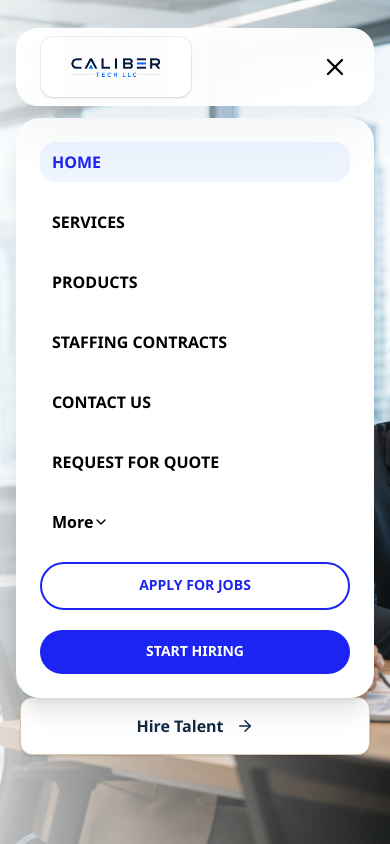
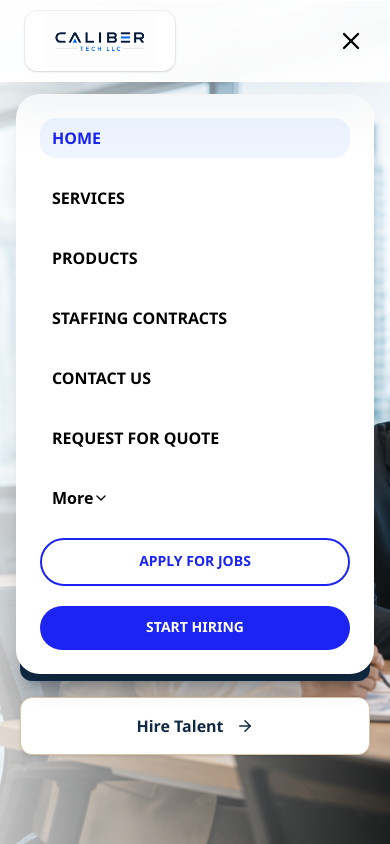
Before and after one commit to SDinesh212/Caliber, a Next.js app: page / in a window 390 px wide. Both pictures are taken after a click on the button 335 px from the left and 67 px from the top of the page. Shown: the top 844 px of the page. Built offline with nearby package versions, Linux system fonts and the light colour scheme.

Commit message:
final commit

```diff
--- a/src/components/layout/Navbar.tsx
+++ b/src/components/layout/Navbar.tsx
@@ -16,10 +16,7 @@ export default function Navbar() {
   const [scrolled, setScrolled] = useState(false);
 
   const isActiveHref = (href: string) => {
-    if (href === "/") {
-      return pathname === "/";
-    }
-
+    if (href === "/") return pathname === "/";
     return pathname === href || pathname.startsWith(`${href}/`);
   };
 
@@ -50,9 +47,7 @@ export default function Navbar() {
   ) => {
     closeMenu?.();
 
-    if (href.includes("#") || href.startsWith("http")) {
-      return;
-    }
+    if (href.includes("#") || href.startsWith("http")) return;
 
     if (href === pathname) {
       event.preventDefault();
@@ -77,17 +72,17 @@ export default function Navbar() {
       initial={{ opacity: 0, y: -18 }}
       animate={{ opacity: 1, y: 0 }}
       transition={{ duration: 0.55, ease: [0.22, 1, 0.36, 1] }}
-      className={`fixed left-0 top-0 z-50 w-full transition-all duration-500 ${
-        scrolled ? "px-0 pt-0" : "px-4 pt-7"
+      className={`fixed left-0 top-0 z-50 w-full px-0 pt-0 transition-all duration-500 ${
+        scrolled ? "xl:px-0 xl:pt-0" : "xl:px-4 xl:pt-7"
       }`}
     >
       <motion.nav
         layout
         transition={{ type: "spring", stiffness: 180, damping: 24 }}
-        className={`mx-auto flex items-center justify-between border bg-white/95 px-6 shadow-[0_20px_60px_rgba(15,47,74,0.08)] backdrop-blur-xl transition-all duration-500 ${
+        className={`mx-auto flex h-[82px] max-w-full items-center justify-between rounded-none border border-white bg-white/95 px-6 shadow-[0_20px_60px_rgba(15,47,74,0.08)] backdrop-blur-xl transition-all duration-500 ${
           scrolled
-            ? "h-[82px] max-w-full rounded-none border-white"
-            : "h-[78px] max-w-[1510px] rounded-[22px] border-white"
+            ? "xl:h-[82px] xl:max-w-full xl:rounded-none"
+            : "xl:h-[78px] xl:max-w-[1510px] xl:rounded-[22px]"
         }`}
       >
         <BrandLogo placement="navbar" priority />
@@ -149,13 +144,10 @@ export default function Navbar() {
                 ) : (
                   <Link
                     href={link.href}
-                    onClick={(event) =>
-                      handlePageLinkClick(event, link.href)
-                    }
+                    onClick={(event) => handlePageLinkClick(event, link.href)}
                     className={desktopNavClass(isActiveHref(link.href))}
                   >
                     {link.label}
-
                     {link.icon === "right" && <ChevronRight size={14} />}
                     {link.icon === "down" && <ChevronDown size={14} />}
                   </Link>
@@ -204,9 +196,7 @@ export default function Navbar() {
             animate={{ opacity: 1, y: 0, scale: 1 }}
             exit={{ opacity: 0, y: -12, scale: 0.98 }}
             transition={{ duration: 0.22 }}
-            className={`mx-auto mt-3 rounded-3xl bg-white p-6 shadow-xl xl:hidden ${
-              scrolled ? "max-w-full mx-4" : "max-w-[1510px]"
-            }`}
+            className="mx-4 mt-3 max-h-[calc(100vh-105px)] overflow-y-auto rounded-3xl bg-white p-6 shadow-xl xl:hidden"
           >
             <div className="flex flex-col gap-5">
               {siteNavLinks.map((link, index) => (
```
